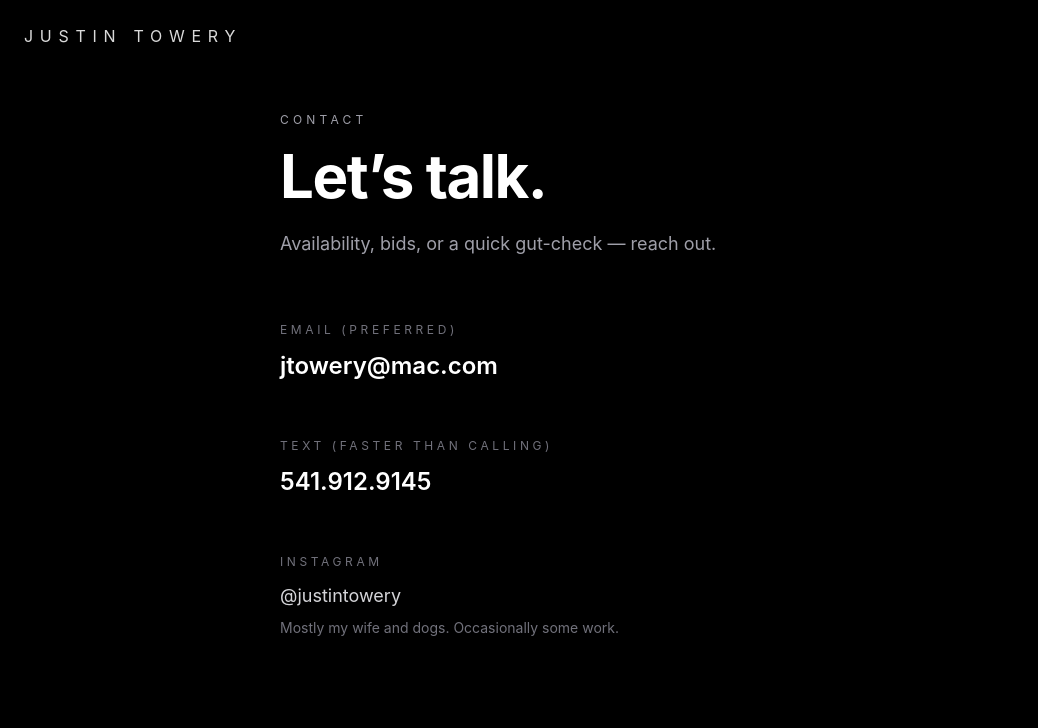
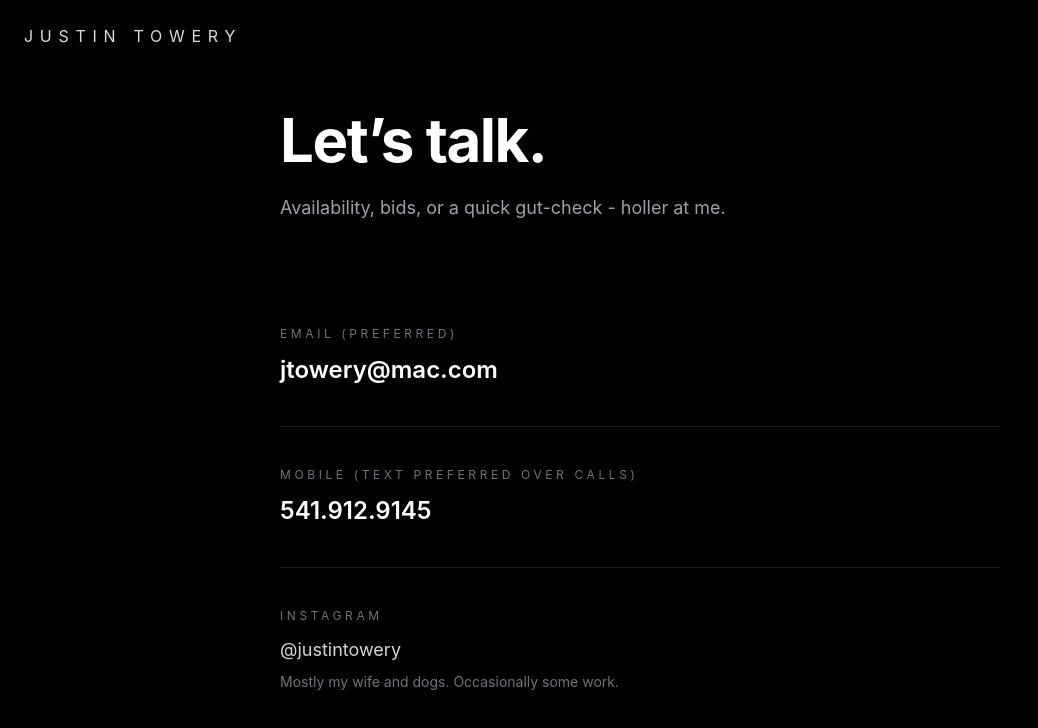
Before and after one commit to Justintowery/jt-producer-site, a Next.js app: page /contact in a window 1280 px wide. Shown: the top 728 px of the page, without its empty margins (0-1038 px from the left). Built offline with nearby package versions, Linux system fonts and the light colour scheme.

Commit message:
Refine contact page dividers and hover underline

```diff
--- a/src/app/contact/page.tsx
+++ b/src/app/contact/page.tsx
@@ -7,29 +7,23 @@ export default function ContactPage() {
 
   const email = "jtowery@mac.com";
   const phone = "541.912.9145";
-  const instagram = "https://instagram.com/justintowery";
+  const instagramHandle = "@justintowery";
+  const instagramUrl = "https://instagram.com/justintowery";
 
   const mailto = `mailto:${email}?subject=${encodeURIComponent(
     "Production Inquiry"
   )}&body=${encodeURIComponent("Hi Justin,%0D%0A%0D%0A")}`;
 
+  const smsHref = `sms:${phone.replace(/\./g, "")}`;
+
   return (
     <main className="min-h-screen bg-black text-white">
       <section className="mx-auto max-w-3xl px-6 pb-24 pt-28">
-        <motion.p
-          initial={reduceMotion ? false : { opacity: 0, y: 10 }}
-          animate={reduceMotion ? false : { opacity: 1, y: 0 }}
-          transition={{ duration: 0.6, ease: "easeOut" }}
-          className="text-xs uppercase tracking-[0.35em] text-zinc-400"
-        >
-          Contact
-        </motion.p>
-
         <motion.h1
           initial={reduceMotion ? false : { opacity: 0, y: 14 }}
           animate={reduceMotion ? false : { opacity: 1, y: 0 }}
-          transition={{ duration: 0.75, ease: "easeOut", delay: 0.05 }}
-          className="mt-5 text-5xl font-bold tracking-tight leading-[0.95] text-white sm:text-6xl"
+          transition={{ duration: 0.75, ease: "easeOut" }}
+          className="text-5xl font-bold tracking-tight leading-[0.95] text-white sm:text-6xl"
         >
           Let’s talk.
         </motion.h1>
@@ -37,20 +31,20 @@ export default function ContactPage() {
         <motion.p
           initial={reduceMotion ? false : { opacity: 0, y: 10 }}
           animate={reduceMotion ? false : { opacity: 1, y: 0 }}
-          transition={{ duration: 0.65, ease: "easeOut", delay: 0.12 }}
+          transition={{ duration: 0.65, ease: "easeOut", delay: 0.08 }}
           className="mt-6 text-lg leading-relaxed text-zinc-400"
         >
-          Availability, bids, or a quick gut-check — reach out.
+          Availability, bids, or a quick gut-check - holler at me.
         </motion.p>
 
         {/* CONTACT METHODS */}
-        <div className="mt-16 space-y-14">
-
+        <div className="mt-16">
           {/* EMAIL */}
           <motion.div
             initial={reduceMotion ? false : { opacity: 0, y: 10 }}
             animate={reduceMotion ? false : { opacity: 1, y: 0 }}
-            transition={{ duration: 0.6, ease: "easeOut", delay: 0.15 }}
+            transition={{ duration: 0.6, ease: "easeOut", delay: 0.12 }}
+            className="pt-10"
           >
             <p className="text-xs uppercase tracking-[0.3em] text-zinc-500">
               Email (preferred)
@@ -58,47 +52,62 @@ export default function ContactPage() {
 
             <a
               href={mailto}
-              className="mt-3 inline-block text-2xl font-semibold text-white transition hover:text-zinc-300"
+              className="group mt-3 inline-block text-2xl font-semibold text-white transition hover:text-zinc-200"
             >
-              {email}
+              <span className="relative inline-block">
+                {email}
+                <span className="pointer-events-none absolute left-0 -bottom-1 h-px w-full origin-left scale-x-0 bg-white/35 transition-transform duration-300 ease-out group-hover:scale-x-100" />
+              </span>
             </a>
           </motion.div>
 
-          {/* CELL */}
+          <div className="mt-10 h-px w-full bg-white/10" />
+
+          {/* MOBILE */}
           <motion.div
             initial={reduceMotion ? false : { opacity: 0, y: 10 }}
             animate={reduceMotion ? false : { opacity: 1, y: 0 }}
-            transition={{ duration: 0.6, ease: "easeOut", delay: 0.2 }}
+            transition={{ duration: 0.6, ease: "easeOut", delay: 0.16 }}
+            className="pt-10"
           >
             <p className="text-xs uppercase tracking-[0.3em] text-zinc-500">
-              Text (faster than calling)
+              Mobile (Text preferred over calls)
             </p>
 
             <a
-              href={`sms:${phone.replace(/\./g, "")}`}
-              className="mt-3 inline-block text-2xl font-semibold text-white transition hover:text-zinc-300"
+              href={smsHref}
+              className="group mt-3 inline-block text-2xl font-semibold text-white transition hover:text-zinc-200"
             >
-              {phone}
+              <span className="relative inline-block">
+                {phone}
+                <span className="pointer-events-none absolute left-0 -bottom-1 h-px w-full origin-left scale-x-0 bg-white/35 transition-transform duration-300 ease-out group-hover:scale-x-100" />
+              </span>
             </a>
           </motion.div>
+
+          <div className="mt-10 h-px w-full bg-white/10" />
 
           {/* INSTAGRAM */}
           <motion.div
             initial={reduceMotion ? false : { opacity: 0, y: 10 }}
             animate={reduceMotion ? false : { opacity: 1, y: 0 }}
-            transition={{ duration: 0.6, ease: "easeOut", delay: 0.25 }}
+            transition={{ duration: 0.6, ease: "easeOut", delay: 0.2 }}
+            className="pt-10"
           >
             <p className="text-xs uppercase tracking-[0.3em] text-zinc-500">
               Instagram
             </p>
 
             <a
-              href={instagram}
+              href={instagramUrl}
               target="_blank"
               rel="noopener noreferrer"
-              className="mt-3 inline-block text-lg text-zinc-300 transition hover:text-white"
+              className="group mt-3 inline-block text-lg text-zinc-300 transition hover:text-white"
             >
-              @justintowery
+              <span className="relative inline-block">
+                {instagramHandle}
+                <span className="pointer-events-none absolute left-0 -bottom-1 h-px w-full origin-left scale-x-0 bg-white/30 transition-transform duration-300 ease-out group-hover:scale-x-100" />
+              </span>
             </a>
 
             <p className="mt-2 text-sm text-zinc-500">
```
